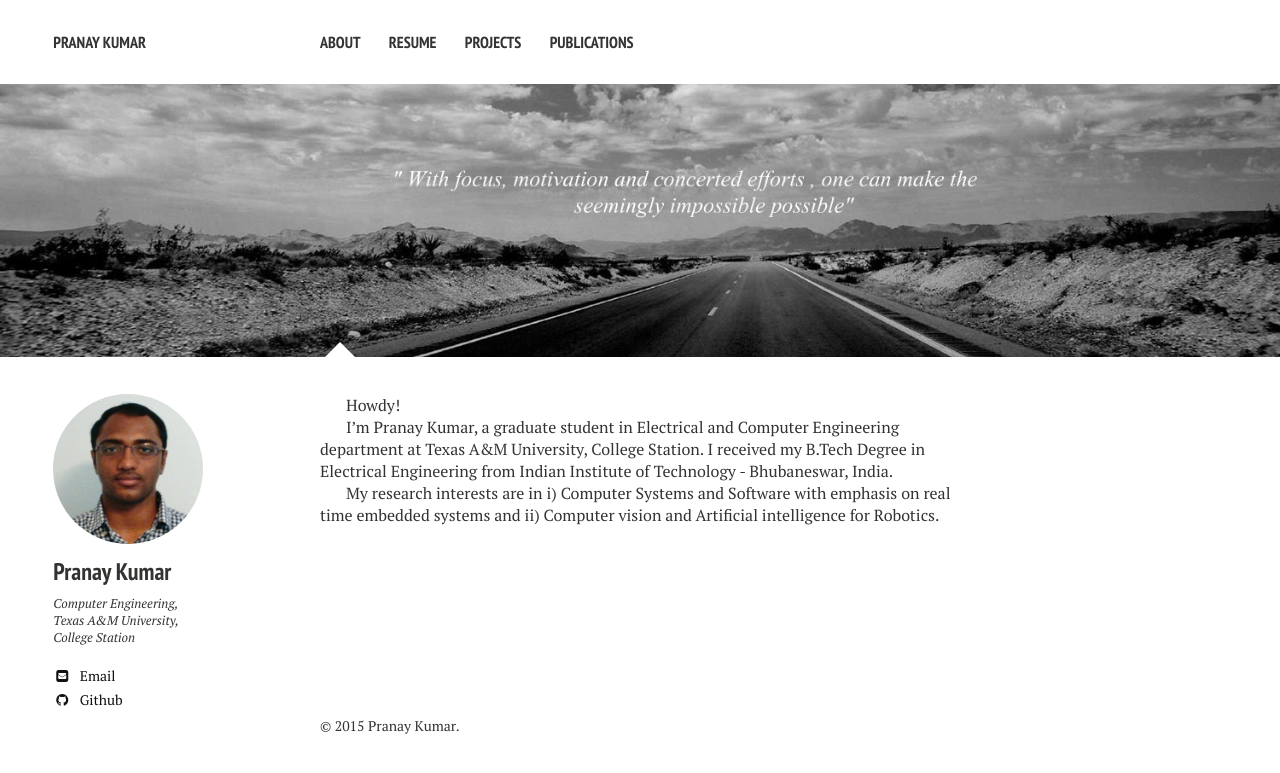
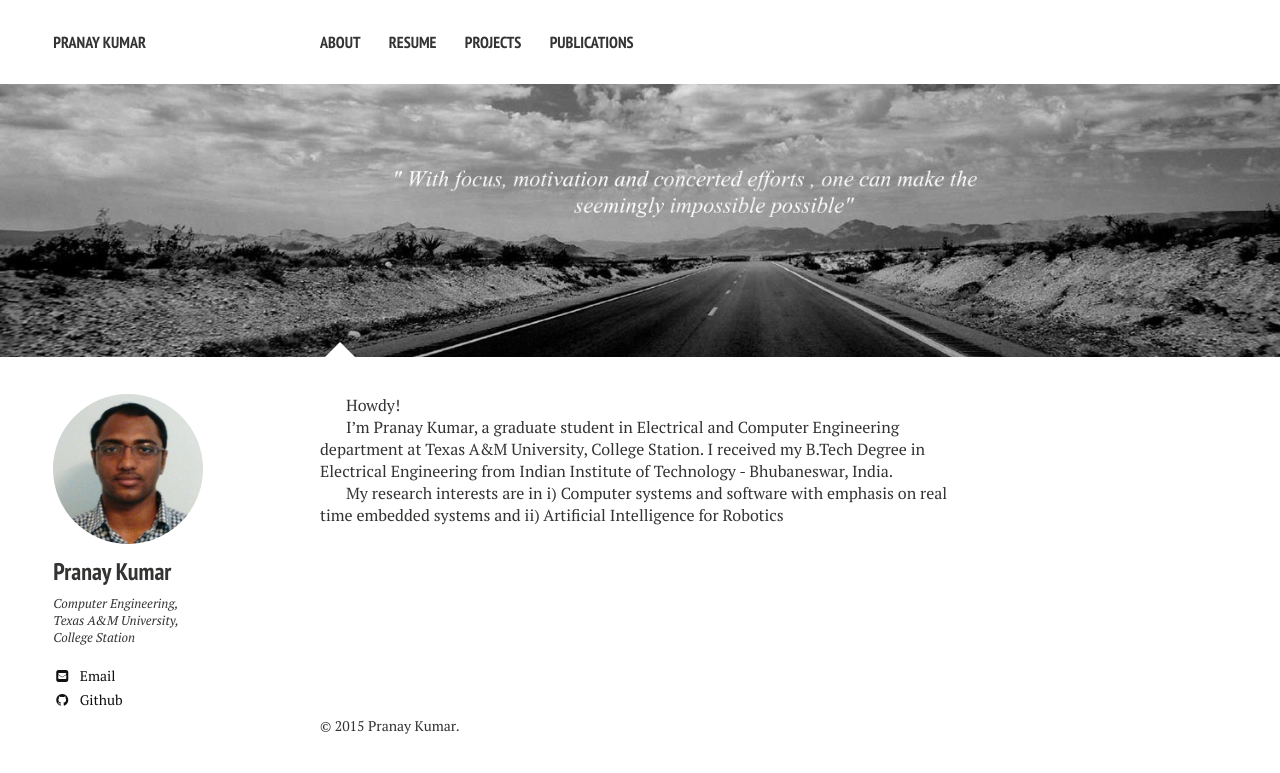
Before and after one commit to Billericaboys/BillericaBoys.github.io, a Jekyll site: the page built from index.md, in a window 1280 px wide. Shown: the top 773 px of the page. Built offline with Jekyll 4.4.1, drawn with Linux system fonts in a browser that asks for light colours; nearby versions of some CDN libraries.

```diff
--- a/index.md
+++ b/index.md
@@ -10,6 +10,6 @@
 
 Howdy!
 
-I'm Pranay Kumar, a graduate student  in  Electrical and Computer Engineering department at Texas A&M University, College Station. I received my B.Tech Degree in Electrical Engineering from Indian Institute of Technology - Bhubaneswar, India.
+I'm Pranay Kumar, a graduate student in Electrical and Computer Engineering department at Texas A&M University, College Station. I received my B.Tech Degree in Electrical Engineering from Indian Institute of Technology - Bhubaneswar, India.
 
-My research interests are in  i)  Computer Systems and Software with emphasis on real time embedded systems  and  ii) Computer vision and Artificial intelligence for Robotics.
+My research interests are in i) Computer systems and software with emphasis on real time embedded systems and ii) Artificial Intelligence for Robotics
```
Also changed, not shown: 4 other files.
